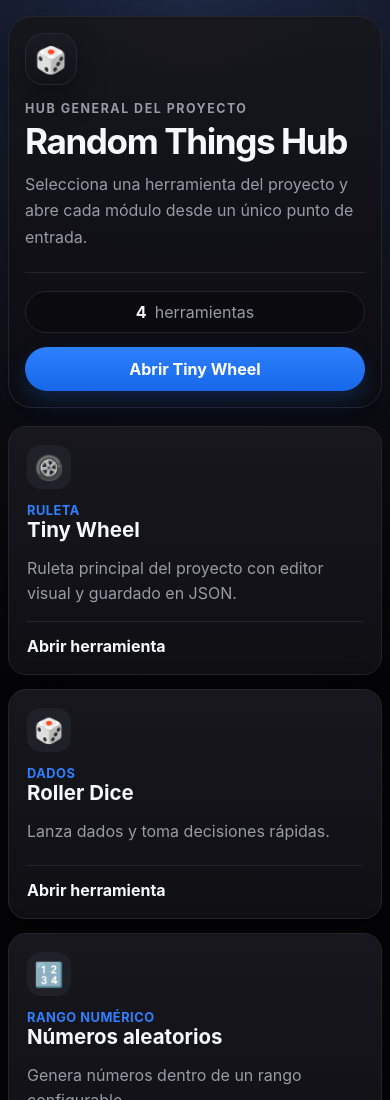
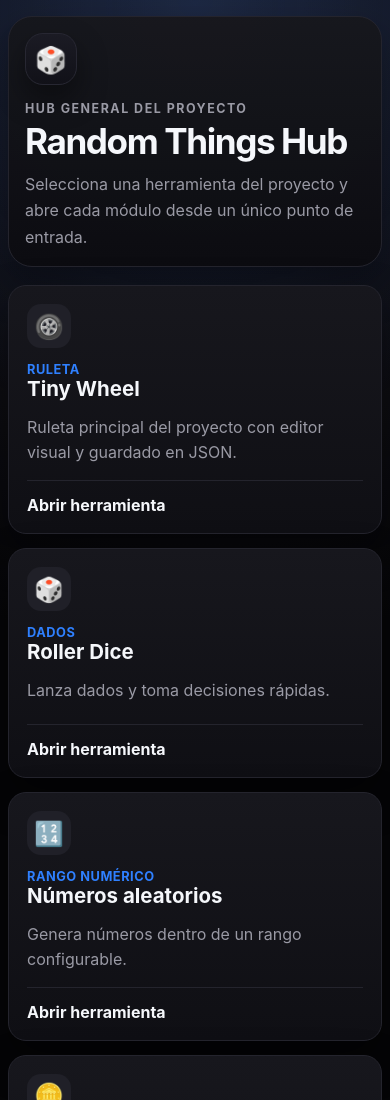
Before and after one commit to adrian-ruru/tiny-wheel, a plain HTML site: page index.html in a window 390 px wide. Shown: the top 1100 px of the page. Drawn offline with Linux system fonts and the light colour scheme.

Commit message:
Remove hero meta summary and controls
Strip out the header 'hero-meta' summary block and its primary action, along with all associated CSS and JS. Removed .hero-meta, .meta-list, .meta-pill and .primary-action styles (including responsive tweaks) from index.html, deleted the HTML snippet that showed the tools count and the "Abrir Tiny Wheel" link, and removed the pageCount query/updateSummary call from the script. The grid rendering remains unchanged.

```diff
--- a/index.html
+++ b/index.html
@@ -105,61 +105,6 @@
       line-height: 1.65;
     }
 
-    .hero-meta {
-      display: flex;
-      align-items: center;
-      justify-content: space-between;
-      gap: 14px;
-      flex-wrap: wrap;
-      margin-top: 22px;
-      padding-top: 18px;
-      border-top: 1px solid var(--line);
-    }
-
-    .meta-list {
-      display: flex;
-      flex-wrap: wrap;
-      gap: 10px;
-    }
-
-    .meta-pill {
-      min-height: 42px;
-      display: inline-flex;
-      align-items: center;
-      gap: 8px;
-      padding: 0 14px;
-      border: 1px solid var(--line);
-      border-radius: 999px;
-      background: rgba(10, 10, 14, 0.86);
-      color: var(--muted);
-    }
-
-    .meta-pill strong {
-      color: var(--text);
-    }
-
-    .primary-action {
-      min-height: 44px;
-      display: inline-flex;
-      align-items: center;
-      justify-content: center;
-      padding: 0 16px;
-      border-radius: 999px;
-      background: linear-gradient(180deg, var(--blue), var(--blue-dark));
-      color: #fff;
-      text-decoration: none;
-      font-weight: 700;
-      box-shadow: 0 10px 22px rgba(23, 104, 232, 0.24);
-      transition: transform 140ms ease, box-shadow 140ms ease;
-    }
-
-    .primary-action:hover,
-    .primary-action:focus-visible {
-      transform: translateY(-1px);
-      box-shadow: 0 14px 28px rgba(23, 104, 232, 0.32);
-      outline: none;
-    }
-
     .grid {
       display: grid;
       grid-template-columns: repeat(auto-fit, minmax(min(100%, 240px), 1fr));
@@ -257,14 +202,9 @@
         align-items: flex-start;
       }
 
-      .hero-meta,
       .card-footer {
         align-items: stretch;
         flex-direction: column;
-      }
-
-      .primary-action {
-        width: 100%;
       }
     }
 
@@ -283,14 +223,6 @@
         font-size: clamp(1.8rem, 9vw, 2.4rem);
       }
 
-      .meta-list {
-        width: 100%;
-      }
-
-      .meta-pill {
-        width: 100%;
-        justify-content: center;
-      }
     }
   </style>
 </head>
@@ -304,14 +236,6 @@
           <h1>Random Things Hub</h1>
           <p class="lead">Selecciona una herramienta del proyecto y abre cada módulo desde un único punto de entrada.</p>
         </div>
-      </div>
-
-      <div class="hero-meta">
-        <div class="meta-list" aria-label="Resumen del proyecto">
-          <span class="meta-pill"><strong id="pageCount">0</strong> herramientas</span>
-        </div>
-
-        <a class="primary-action" href="html/tiny-wheel.html">Abrir Tiny Wheel</a>
       </div>
     </header>
 
@@ -351,7 +275,6 @@
     ];
 
     const grid = document.querySelector("#pageGrid");
-    const pageCount = document.querySelector("#pageCount");
 
     function createCard(page) {
       const card = document.createElement("a");
@@ -376,15 +299,10 @@
       return card;
     }
 
-    function updateSummary() {
-      pageCount.textContent = String(pages.length);
-    }
-
     function renderPages() {
       grid.replaceChildren(...pages.map(createCard));
     }
 
-    updateSummary();
     renderPages();
   </script>
 </body>
```
